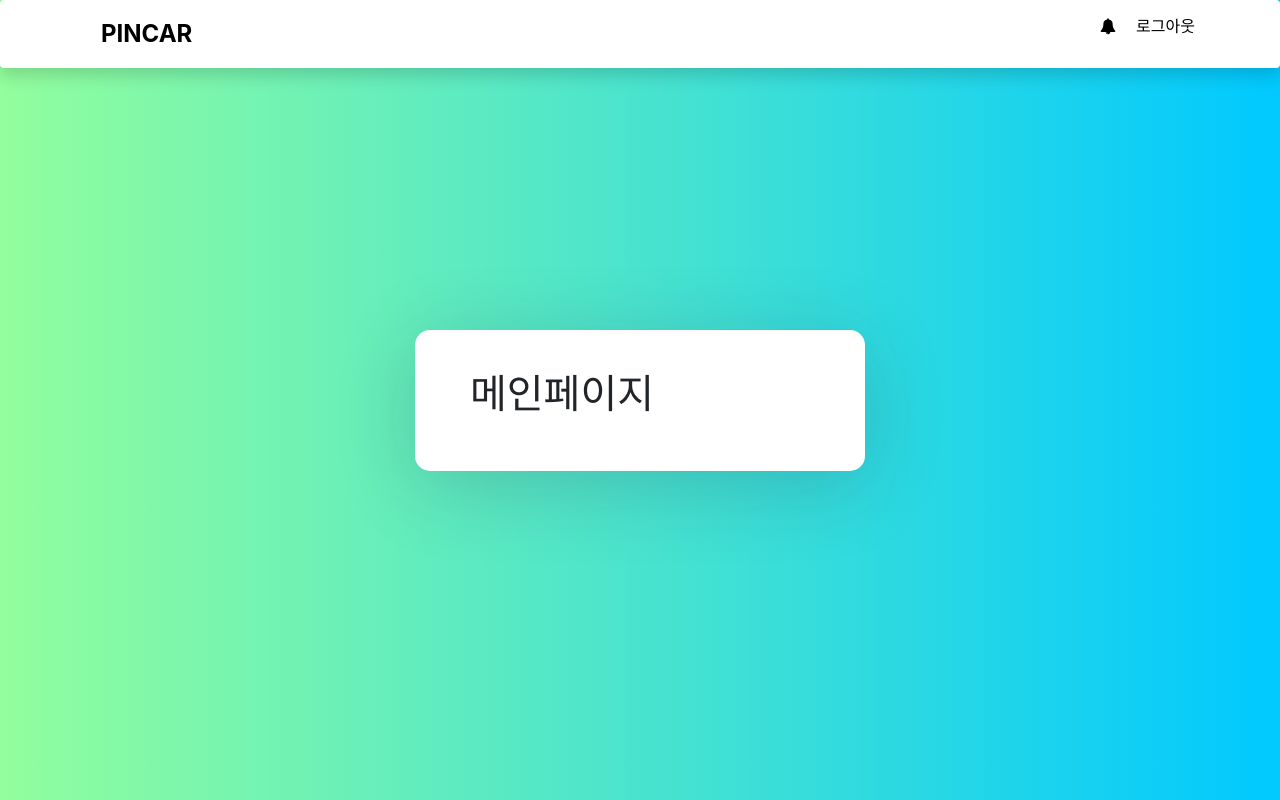
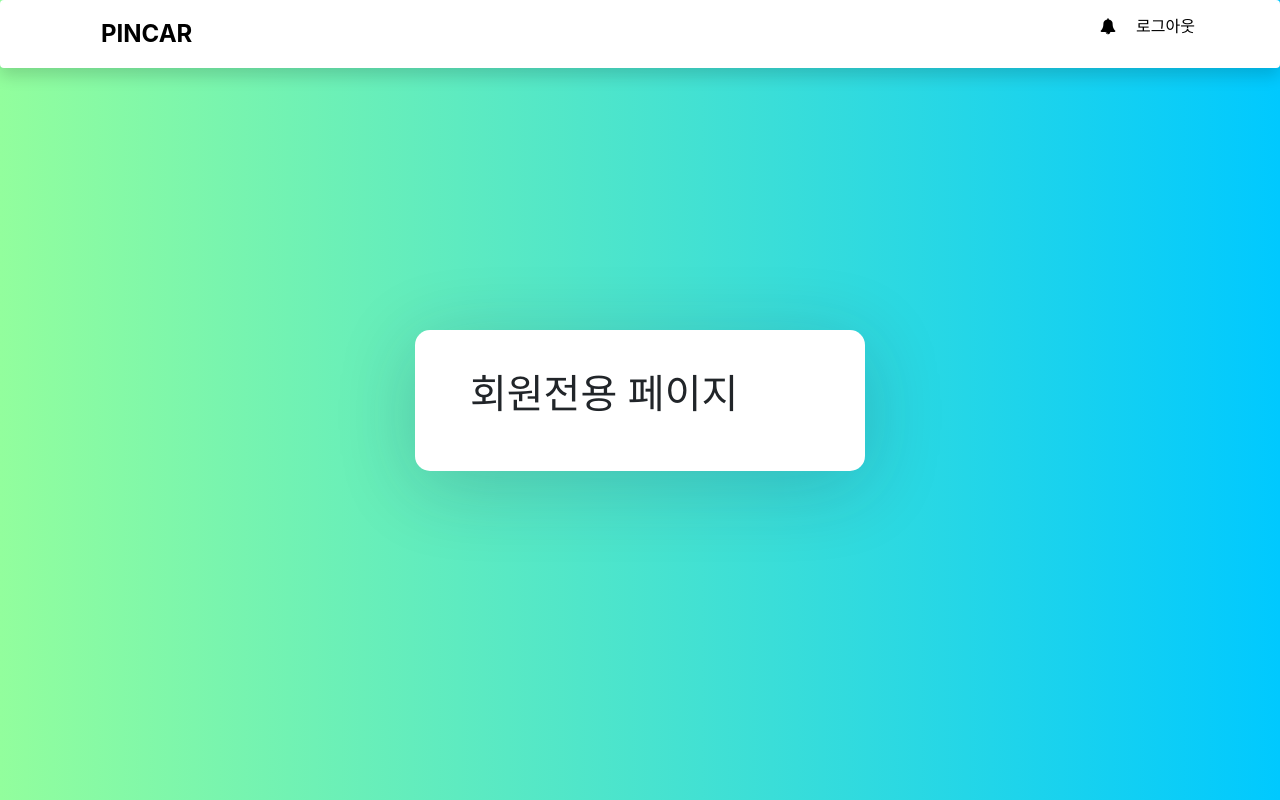
Before and after one commit to jaeri2/vue_security_practice, a Vue app: page /main in a window 1280 px wide. Built offline with nearby package versions, Linux system fonts and the light colour scheme.

Commit message:
메인페이지 관리자 / 회원전용 페이지 styling

```diff
--- a/src/views/MainPage.vue
+++ b/src/views/MainPage.vue
@@ -1,7 +1,12 @@
 <template>
   <div>
     <div class="main list-container contents">
-      <h1 class="page-header">메인페이지</h1>
+      <template v-if="this.$route.query.username == 'admin@admin.com'">
+        <h1 class="page-header">관리자 페이지</h1>
+      </template>
+      <template v-else>
+        <h1 class="page-header">회원전용 페이지</h1>
+      </template>
 <!--      <LoadingSpinner v-if="isLoading"></LoadingSpinner>-->
 <!--      <ul v-else>-->
 <!--        <PostListItem-->
```
